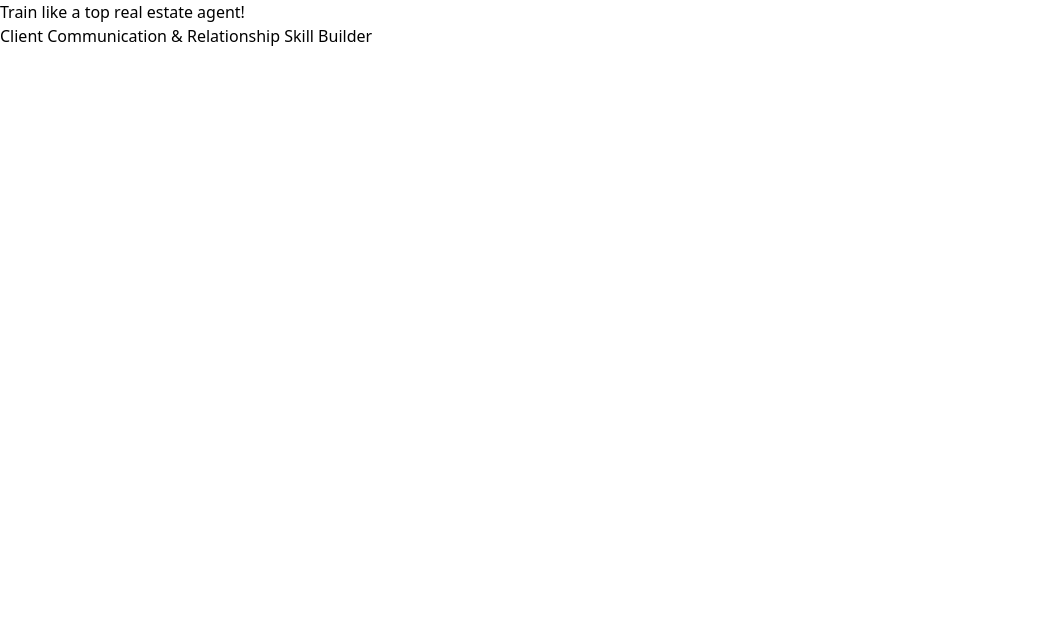
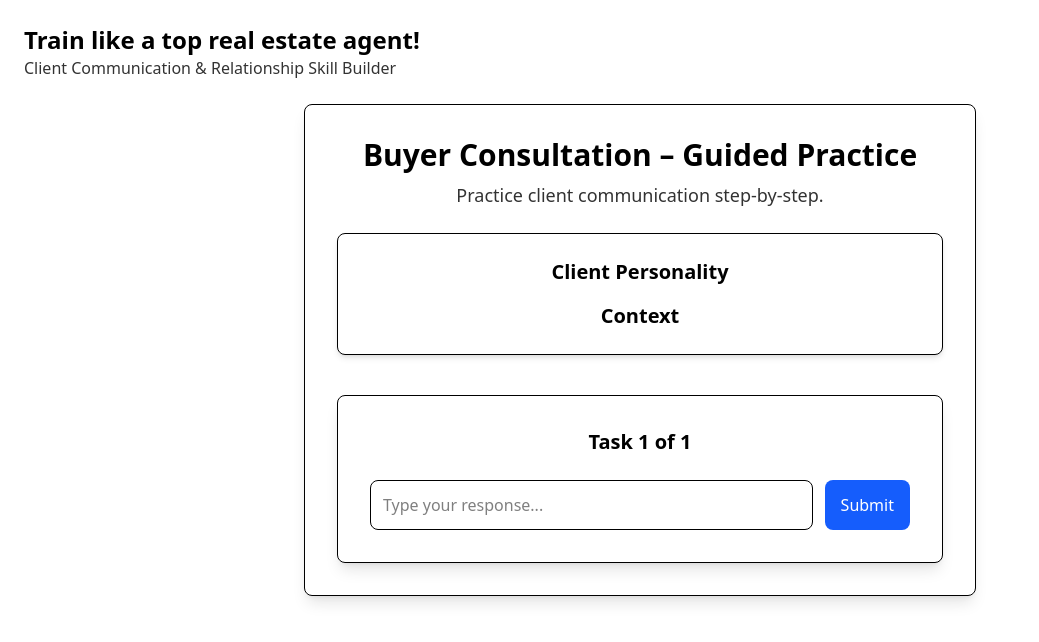
Before and after one commit to ai-marvin123/marvin, a React (Vite) app: page /lesson/1 in a window 1280 px wide. Shown: the top 642 px of the page, without its empty margins (0-1039 px from the left). Built offline with nearby package versions, Linux system fonts and the light colour scheme.

Commit message:
phase2merge

```diff
--- a/client/App.tsx
+++ b/client/App.tsx
@@ -1,26 +1,50 @@
-import { useState } from 'react';
+import { useState } from "react";
+import { BrowserRouter, Routes, Route } from "react-router-dom";
+import GuidedLesson from "./components/guidedLesson";
+import Simulation from "./components/simulation";
 
 export default function App() {
-  const [aiData, setAiData] = useState({ personality: '', script: [''] }); // data for guided lesson
-  const [mode, setMode] = useState('home'); //home, script, simulation, feedback
-  const [step, setStep] = useState(0); //keep track of lesson prompts. go up to 10 and reset when it reaches 10
-  const [simulationTurns, setSimulationTurns] = useState([
-    { turn: 'agent', text: '' },
-  ]); //store user response from simulation for feedback
+  const [aiData, setAiData] = useState({
+    personality: "", script: [""]
+  });
+
+  const [step, setStep] = useState(0);
   const [sessionId] = useState(() => crypto.randomUUID());
-  const sendToBackEnd = async (userinput) => {
-    setSimulationTurns((filled) => [
-      ...filled,
-      { turn: 'user', text: userinput },
-    ]);
-    //send sessionID and userinput
 
-    // fetch();
-  };
   return (
-    <>
-      <h1>Train like a top real estate agent!</h1>
-      <h2>Client Communication & Relationship Skill Builder</h2>
-    </>
+    <BrowserRouter>
+      <div className="p-6">
+        <h1 className="text-2xl font-bold">Train like a top real estate agent!</h1>
+        <h2 className="opacity-80 mb-6">
+          Client Communication & Relationship Skill Builder
+        </h2>
+
+        <Routes>
+          <Route
+            path="/lesson/:id"
+            element={
+              <GuidedLesson
+                aiData={aiData}
+                setAiData={setAiData}
+                step={step}
+                setStep={setStep}
+                sessionId={sessionId}
+              />
+            }
+          />
+
+          <Route
+            path="/simulate/:id"
+            element={
+              <Simulation
+                aiData={aiData}
+                step={step}
+                setStep={setStep}
+              />
+            }
+          />
+        </Routes>
+      </div>
+    </BrowserRouter>
   );
 }
--- a/client/components/guidedLesson.tsx
+++ b/client/components/guidedLesson.tsx
@@ -1,3 +1,76 @@
-export default function Guided() {
-  return <></>;
+import { useEffect, useState } from "react";
+import { useNavigate } from "react-router-dom";
+
+export default function GuidedLesson({ aiData, step, setStep }: any) {
+  const navigate = useNavigate();
+
+  const tasks = aiData.script;
+  const totalTasks = tasks.length;
+
+  const [userInput, setUserInput] = useState("");
+
+  useEffect(() => {
+    if (step >= totalTasks) {
+      navigate(`/simulate/1`);
+    }
+  }, [step]);
+
+  function handleSubmit(e: any) {
+    e.preventDefault();
+    if (!userInput.trim()) return;
+
+    console.log(`Task ${step + 1} Answer:`, userInput);
+
+    setUserInput("");
+    setStep((prev: number) => prev + 1);
+  }
+
+  if (step >= totalTasks) return null;
+
+  return (
+    <div className="w-full max-w-2xl mx-auto bg-white shadow-lg rounded-lg p-8 border text-center">
+
+      <div className="text-center max-w-3xl mb-10">
+        <h1 className="text-3xl font-bold mb-2">
+          Buyer Consultation – Guided Practice
+        </h1>
+
+        <p className="text-lg opacity-80 mb-6">
+          Practice client communication step-by-step.
+        </p>
+
+        <div className="bg-white shadow-md rounded-lg p-6 border">
+          <h2 className="text-xl font-semibold">Client Personality</h2>
+          <p className="opacity-80 mb-4">{aiData.personality}</p>
+
+          <h2 className="text-xl font-semibold">Context</h2>
+          <p className="opacity-80">{aiData.context}</p>
+        </div>
+      </div>
+
+      <div className="w-full max-w-2xl bg-white shadow-lg rounded-lg p-8 border text-center">
+        <h2 className="text-xl font-bold mb-3">
+          Task {step + 1} of {totalTasks}
+        </h2>
+
+        <p className="mb-6 text-gray-800">{tasks[step]}</p>
+
+        <form onSubmit={handleSubmit} className="flex gap-3 w-full">
+          <input
+            value={userInput}
+            onChange={(e) => setUserInput(e.target.value)}
+            placeholder="Type your response..."
+            className="flex-1 border p-3 rounded-lg"
+          />
+
+          <button
+            type="submit"
+            className="bg-blue-600 hover:bg-blue-700 transition text-white px-4 rounded-lg"
+          >
+            Submit
+          </button>
+        </form>
+      </div>
+    </div>
+  );
 }
--- a/client/controllers/lesson.tsx
+++ b/client/controllers/lesson.tsx
@@ -1,11 +1,42 @@
-import Guided from '../components/guidedLesson';
-import Simulation from '../components/simulation';
+import { Routes, Route } from "react-router-dom";
+import GuidedLesson from "../components/guidedLesson";
+import Simulation from "../components/simulation";
 
-export default function Lesson() {
+export default function Lesson({
+  aiData,
+  setAiData,
+  step,
+  setStep,
+  sessionId,
+}) {
   return (
-    <>
-      <Guided />
-      <Simulation />
-    </>
+    <Routes>
+
+      {/* PRACTICE (Guided Lesson) */}
+      <Route
+        index
+        element={
+          <GuidedLesson
+            aiData={aiData}
+            setAiData={setAiData}
+            step={step}
+            setStep={setStep}
+          />
+        }
+      />
+
+      {/* SIMULATION */}
+      <Route
+        path="simulate"
+        element={
+          <Simulation
+            aiData={aiData}
+            step={step}
+            sessionId={sessionId}
+          />
+        }
+      />
+
+    </Routes>
   );
 }
--- a/package.json
+++ b/package.json
@@ -20,9 +20,10 @@
     "langchain": "^0.3.0",
     "lucide-react": "^0.344.0",
     "mongoose": "^8.2.0",
-    "openai": "^4.28.0",
+    "openai": "^4.104.0",
     "react": "^18.2.0",
     "react-dom": "^18.2.0",
+    "react-router-dom": "^7.9.6",
     "tailwindcss": "^4.1.17"
   },
   "devDependencies": {
```
